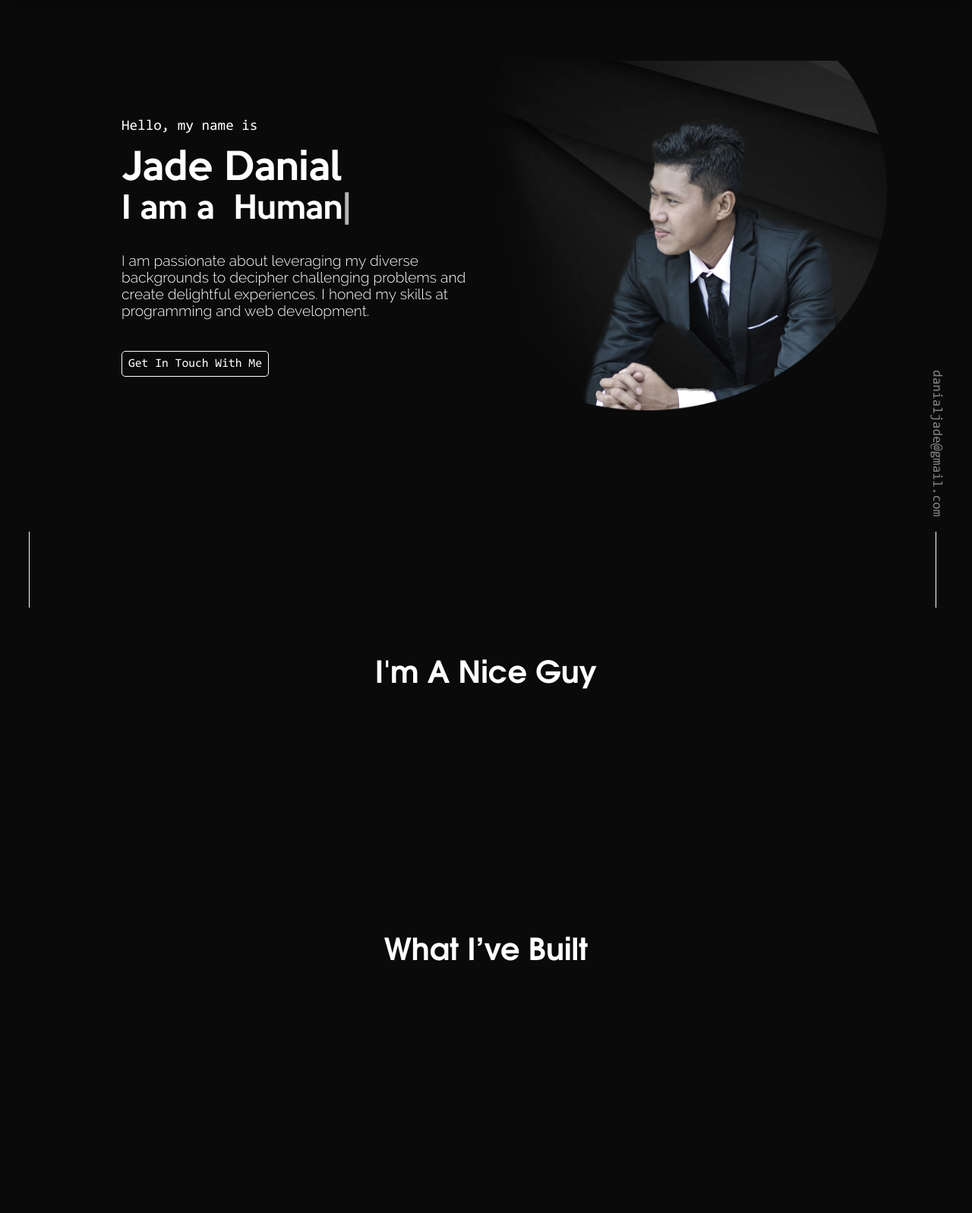
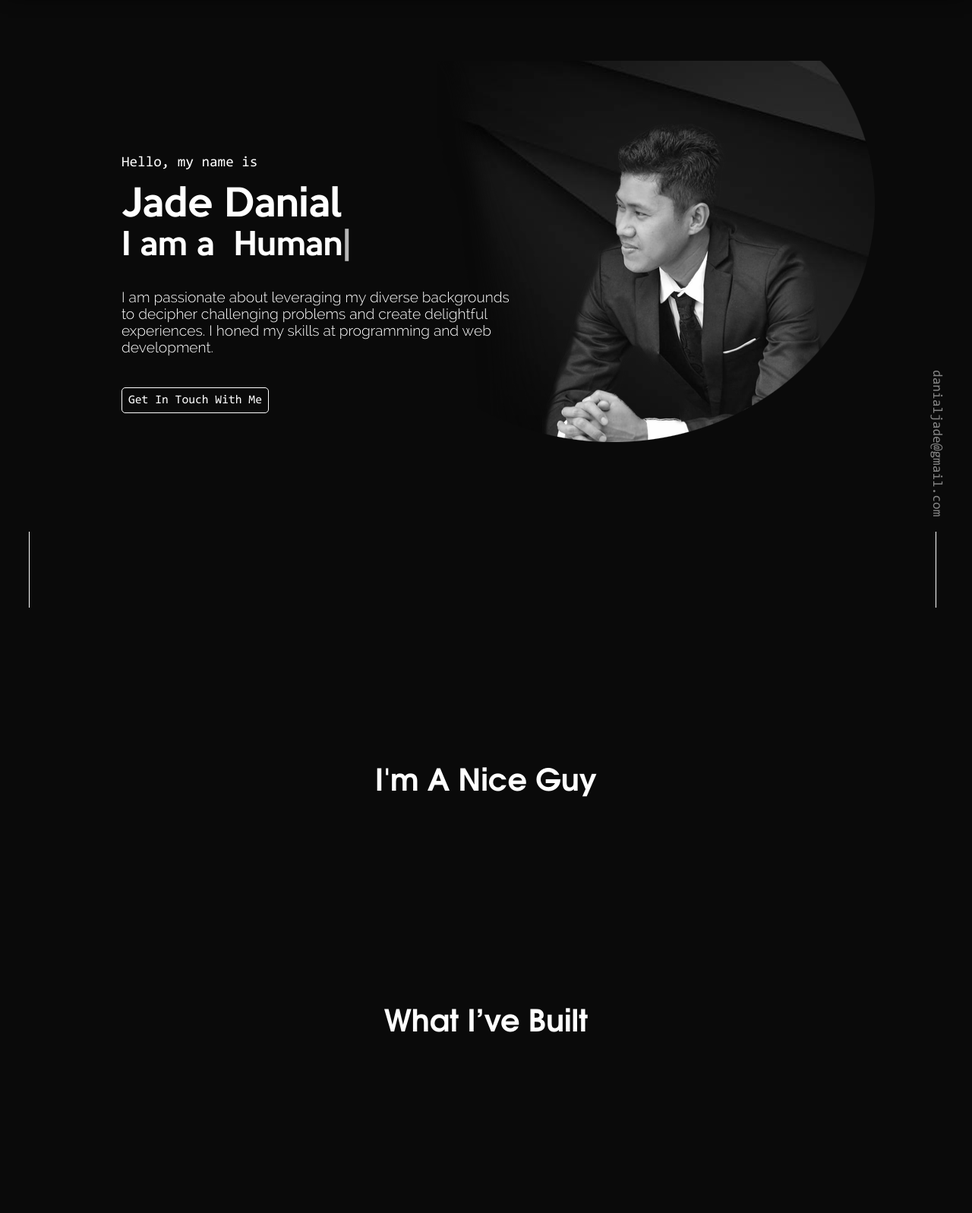
Before and after one commit to jadedanial/portfolio, a Django app: page / in a window 1280 px wide. Shown: the top 1597 px of the page at 76% size. Run offline with Django 3.2, Linux system fonts and the light colour scheme; data that the repository does not hold is empty; some libraries are stand-ins or nearby versions.

Commit message:
Improved header background image.

```diff
--- a/blog/static/blog/css/theme.css
+++ b/blog/static/blog/css/theme.css
@@ -124,19 +124,19 @@ body{
 }
 
 #header{
-    display: grid;
-    grid-template-columns: 100% 0%;
+    height: 100vh;
+    background: none;
 }
 
 #header p{
-    color: rgb(255,255,255);
+    color: rgb(255, 255, 255);
     margin: 0;
 }
 
 #hello{
     font-family: consola;
     font-size: 1.2rem;
-    margin-top: 7rem;
+    padding-top: 8rem;
     margin-left: 3rem;
 }
 
@@ -150,20 +150,16 @@ body{
     font-family: raleway;
     font-size: 1.2rem;
     margin: 0 5rem 0 3rem;
+    width: 70%;
 }
 
 #header-button{
     margin: 4rem 0 3rem 3rem;
 }
 
-#big-img{
-    display: none;
-}
-
 #me-img{
     width: 100%;
-    filter: grayscale(50%);
-    -webkit-filter: grayscale(50%);
+    filter: grayscale(100%);
 }
 
 .more-button{
@@ -211,7 +207,7 @@ body{
 #about{
     height: auto;
     padding-top: 1.5rem;
-    margin-top: 15rem;
+    margin-top: 8rem;
 }
 
 #aboutprofile{
@@ -293,7 +289,7 @@ body{
 #project{
     height: auto;
     padding-top: 1.5rem;
-    margin-top: 15rem;
+    margin-top: 12rem;
 }
 
 .projectscontent{
@@ -534,11 +530,13 @@ body{
     }
 
     #header{
-        display: grid;
-        grid-template-columns: 50% 50%;
+        background: url("/static/blog/media/user/me.png");
+        background-repeat: no-repeat;
+        background-position: right 8rem top 5rem;
     }
 
     #hello{
+        padding-top: 10rem;
         margin-left: 10rem;
     }
 
@@ -548,16 +546,12 @@ body{
     }
 
     #motto{
+        width: 40%;
         margin: 2rem 0 3rem 10rem;
     }
 
     #header-button{
         margin: 0 0 0 10rem;
-    }
-
-    #big-img{
-        display: block;
-        padding: 5rem 7rem 0 0;
     }
 
     .pagetitle p, #postdetailtitle p{
--- a/blog/templates/blog/section.html
+++ b/blog/templates/blog/section.html
@@ -21,9 +21,6 @@
 			<div id="header-button">
 				<a class="more-button" href="mailto:danialjade@gmail.com">Get In Touch With Me</a>
 			</div>
-		</div>
-		<div id="big-img">
-			<img src="{% static 'blog/media/user/me.png' %}" id="me-img">
 		</div>
 	</section>
 	<!--------------------------- about section -->
```
Also changed, not shown: blog/static/blog/media/user/me.png.
